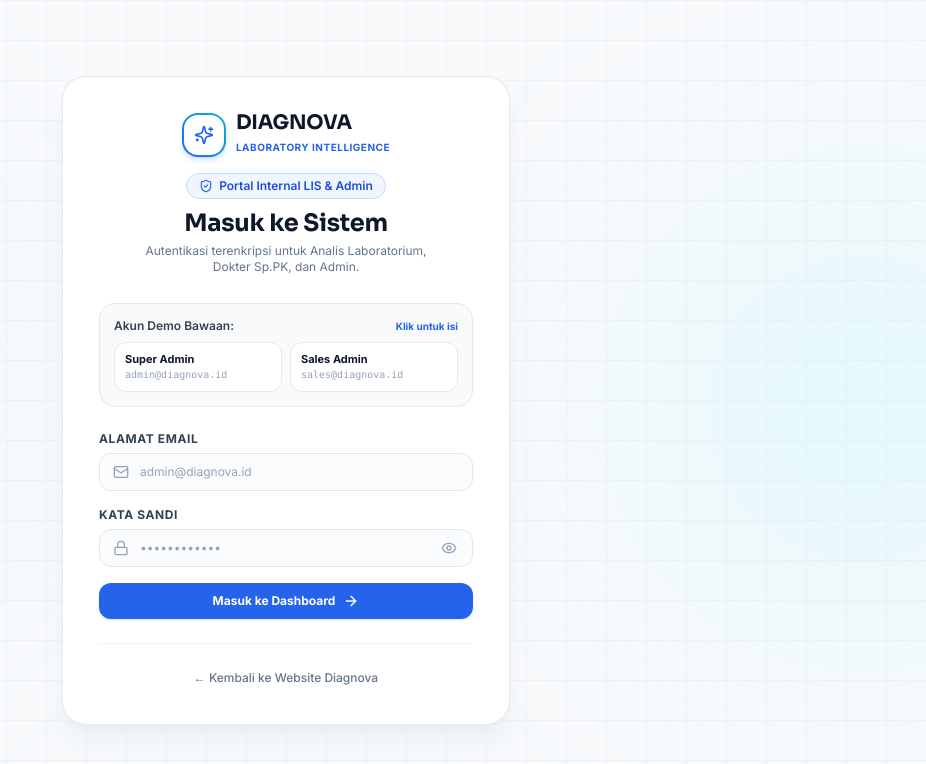
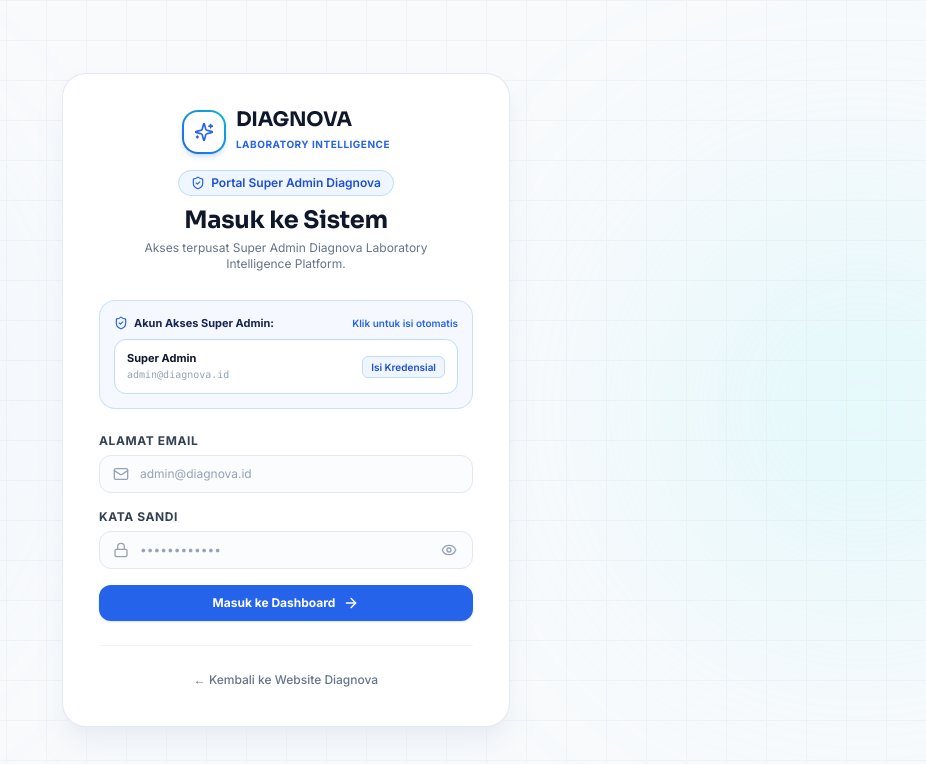
Before and after one commit to TBTBAgency/WebsiteDiagnova, a Next.js app: page /admin/login in a window 1280 px wide. Shown: the top 764 px of the page, without its empty margins (354-1280 px from the left). Built offline with nearby package versions, Linux system fonts and the light colour scheme; no server answers.

Commit message:
refactor(auth): simplify login to Super Admin sole access role

```diff
--- a/app/admin/login/page.tsx
+++ b/app/admin/login/page.tsx
@@ -26,14 +26,9 @@ function AdminLoginForm() {
   const [isLoading, setIsLoading] = useState(false);
   const [errorMessage, setErrorMessage] = useState("");
 
-  const handleQuickFill = (type: "super_admin" | "sales_admin") => {
-    if (type === "super_admin") {
+  const handleQuickFill = () => {
     setEmail("admin@diagnova.id");
     setPassword("Diagnova2026!");
-    } else {
-      setEmail("sales@diagnova.id");
-      setPassword("Sales2026!");
-    }
     setErrorMessage("");
   };
 
@@ -113,39 +108,38 @@ function AdminLoginForm() {
 
             <div className="inline-flex items-center gap-1.5 px-3 py-1 rounded-full bg-blue-50 border border-blue-200 text-xs font-semibold text-blue-700 mb-2">
               <ShieldCheck className="h-3.5 w-3.5 text-blue-600" />
-              <span>Portal Internal LIS & Admin</span>
+              <span>Portal Super Admin Diagnova</span>
             </div>
             <h1 className="text-2xl font-bold tracking-tight text-slate-900 font-display">Masuk ke Sistem</h1>
             <p className="text-xs text-slate-500 mt-1 max-w-xs">
-              Autentikasi terenkripsi untuk Analis Laboratorium, Dokter Sp.PK, dan Admin.
+              Akses terpusat Super Admin Diagnova Laboratory Intelligence Platform.
             </p>
           </div>
 
-          {/* Quick Demo Fill Box */}
-          <div className="mb-6 p-3.5 rounded-2xl bg-slate-50 border border-slate-200 text-xs">
+          {/* Quick Super Admin Fill Box */}
+          <div className="mb-6 p-3.5 rounded-2xl bg-blue-50/60 border border-blue-200/80 text-xs">
             <div className="flex items-center justify-between text-slate-700 font-semibold mb-2">
-              <span>Akun Demo Bawaan:</span>
-              <span className="text-[10px] text-blue-600 font-bold">Klik untuk isi</span>
+              <span className="flex items-center gap-1.5 text-blue-950 font-bold text-[11px]">
+                <ShieldCheck className="h-3.5 w-3.5 text-blue-600" />
+                <span>Akun Akses Super Admin:</span>
+              </span>
+              <span className="text-[10px] text-blue-600 font-semibold">Klik untuk isi otomatis</span>
             </div>
-            <div className="grid grid-cols-2 gap-2">
             <button
               type="button"
-                onClick={() => handleQuickFill("super_admin")}
-                className="py-2 px-2.5 rounded-xl bg-white hover:bg-blue-50/50 border border-slate-200 text-[11px] font-medium text-slate-700 transition-colors text-left flex flex-col shadow-2xs"
+              onClick={handleQuickFill}
+              className="w-full py-2.5 px-3 rounded-xl bg-white hover:bg-blue-100/50 border border-blue-200 text-[11px] font-medium text-slate-700 transition-all text-left flex items-center justify-between shadow-2xs group cursor-pointer"
             >
-                <span className="text-slate-900 font-bold">Super Admin</span>
+              <div>
+                <span className="text-slate-900 font-bold block group-hover:text-blue-600 transition-colors">
+                  Super Admin
+                </span>
                 <span className="text-[10px] text-slate-400 font-mono">admin@diagnova.id</span>
+              </div>
+              <span className="text-[10px] font-semibold px-2 py-0.5 rounded-md bg-blue-50 text-blue-700 border border-blue-200 group-hover:bg-blue-600 group-hover:text-white transition-colors">
+                Isi Kredensial
+              </span>
             </button>
-
-              <button
-                type="button"
-                onClick={() => handleQuickFill("sales_admin")}
-                className="py-2 px-2.5 rounded-xl bg-white hover:bg-blue-50/50 border border-slate-200 text-[11px] font-medium text-slate-700 transition-colors text-left flex flex-col shadow-2xs"
-              >
-                <span className="text-slate-900 font-bold">Sales Admin</span>
-                <span className="text-[10px] text-slate-400 font-mono">sales@diagnova.id</span>
-              </button>
-            </div>
           </div>
 
           {/* Error Banner */}
--- a/lib/models/user.model.ts
+++ b/lib/models/user.model.ts
@@ -138,7 +138,7 @@ export async function createUser(data: {
   let roleId = data.roleId;
   if (!roleId) {
     const defaultRole = await db.role.findFirst({
-      where: { name: "Sales Admin" },
+      where: { name: "Super Admin" },
     });
     roleId = defaultRole?.id;
   }
```
Lines whose indentation alone changed are shown as unchanged.
